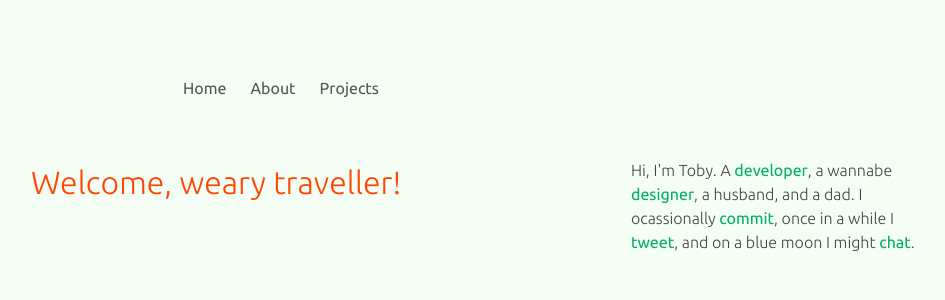
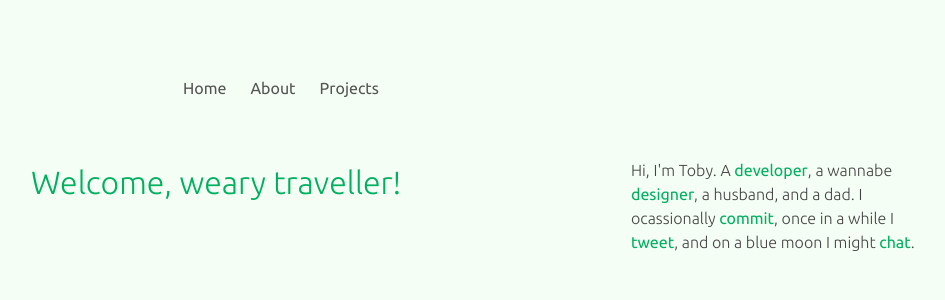
Before and after one commit to idodev/idodev.github.com, a Jekyll site: the page built from index.html, in a window 1280 px wide. Shown: the top 300 px of the page, without its empty margins (153-1098 px from the left). Built offline with Jekyll 4.4.1, drawn with Linux system fonts in a browser that asks for light colours.

Commit message:
revert h1 to brand color

```diff
--- a/css/src/style.scss
+++ b/css/src/style.scss
@@ -33,7 +33,7 @@
 }
 
 h1{
-	color:$accent_color;
+	color:$brand_color;
 	font-size:2em;
 }
 
--- a/css/style.css
+++ b/css/style.css
@@ -1 +1 @@
-div,header,footer{overflow:hidden}html{font-size:62.5%;font-family:Ubuntu,sans-serif;font-weight:300}body{margin:0;padding:24px 12px;font-size:16px;background-color:#f5fef5;color:#444;line-height:1.5}h1{color:#ff4500;font-size:2em}p{padding-bottom:24px}a{color:#00b060;text-decoration:none;font-weight:400}a:hover{text-decoration:underline}::selection{background-color:#00b060;color:#FFF}.wrapper{width:960px;margin:auto}.column{float:left;padding-left:24px}.one-whole{width:100%}.one-tenth{width:10%}.two-tenths{width:20%}.three-tenths{width:30%}.four-tenths{width:40%}.five-tenths{width:50%}.six-tenths{width:60%}.seven-tenths{width:70%}.eight-tenths{width:80%}.nine-tenths{width:90%}.push-one-tenth{left:10%}.push-two-tenths{left:20%}.push-three-tenths{left:30%}.push-four-tenths{left:40%}.push-five-tenths{left:50%}.push-six-tenths{left:60%}.push-seven-tenths{left:70%}.push-eight-tenths{left:80%}.push-nine-tenths{left:90%}a.logo{float:left}a.logo h1 img{display:block;width:128px;height:128px}.site-nav{display:inline-block}.site-nav li{display:block;float:left;padding-left:24px}.site-nav li a{line-height:128px;color:#555}.site-nav li a:hover{color:#00b060;text-decoration:none}
+div,header,footer{overflow:hidden}html{font-size:62.5%;font-family:Ubuntu,sans-serif;font-weight:300}body{margin:0;padding:24px 12px;font-size:16px;background-color:#f5fef5;color:#444;line-height:1.5}h1{color:#00b060;font-size:2em}p{padding-bottom:24px}a{color:#00b060;text-decoration:none;font-weight:400}a:hover{text-decoration:underline}::selection{background-color:#00b060;color:#FFF}.wrapper{width:960px;margin:auto}.column{float:left;padding-left:24px}.one-whole{width:100%}.one-tenth{width:10%}.two-tenths{width:20%}.three-tenths{width:30%}.four-tenths{width:40%}.five-tenths{width:50%}.six-tenths{width:60%}.seven-tenths{width:70%}.eight-tenths{width:80%}.nine-tenths{width:90%}.push-one-tenth{left:10%}.push-two-tenths{left:20%}.push-three-tenths{left:30%}.push-four-tenths{left:40%}.push-five-tenths{left:50%}.push-six-tenths{left:60%}.push-seven-tenths{left:70%}.push-eight-tenths{left:80%}.push-nine-tenths{left:90%}a.logo{float:left}a.logo h1 img{display:block;width:128px;height:128px}.site-nav{display:inline-block}.site-nav li{display:block;float:left;padding-left:24px}.site-nav li a{line-height:128px;color:#555}.site-nav li a:hover{color:#00b060;text-decoration:none}
```
